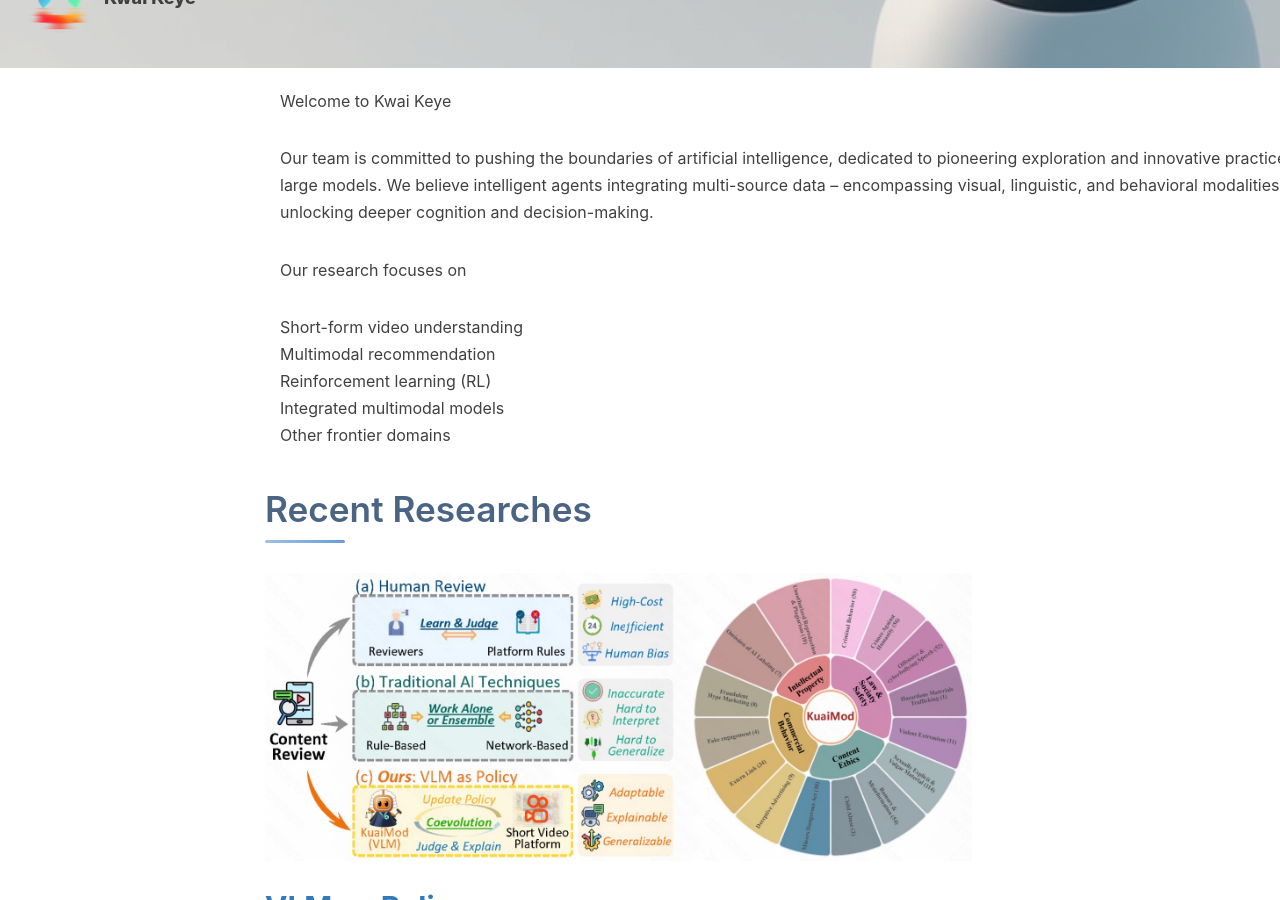
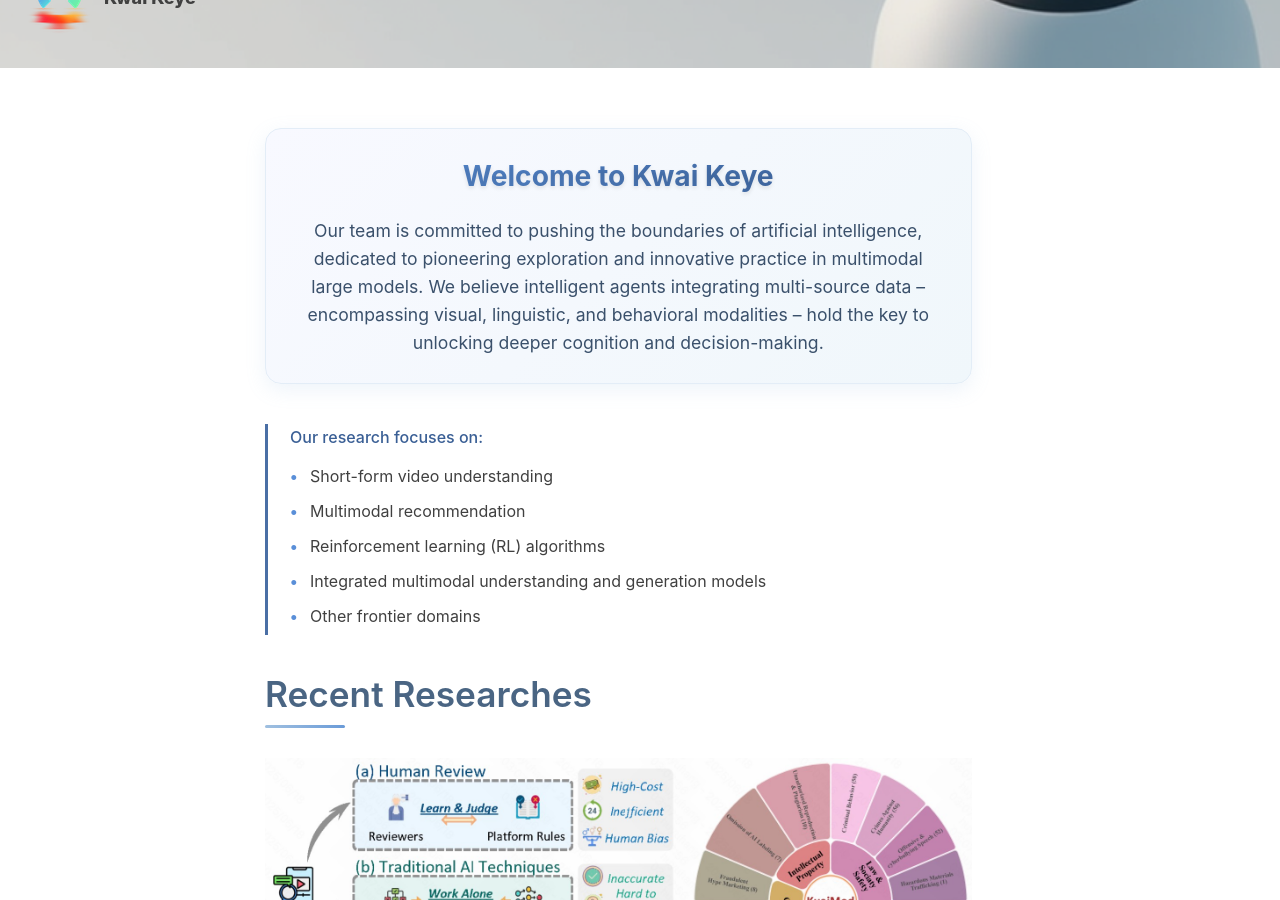
Before and after one commit to Kwai-Keye/kwai-keye.github.io, a Jekyll site: the page built from index.html, in a window 1280 px wide and 900 px high, scrolled down 350 px. Built offline with Jekyll 4.4.1, drawn with Linux system fonts in a browser that asks for light colours; nearby versions of some CDN libraries; the list of posts is cut into pages by our own code; comment, search, counter and statistics services are not loaded.

Commit message:
Update index.html

```diff
--- a/index.html
+++ b/index.html
@@ -3,49 +3,84 @@
 description: "Exploring AI Frontiers, Forging Multimodal Futures."
 ---
 
-<div class="container">
-    <!-- 欢迎区域 -->
-    <div class="welcome-card">
-        <div class="circle-top"></div>
-        <div class="circle-bottom"></div>
-
-        <span class="welcome-title">Welcome to Kwai Keye</span>
-
-        <p class="welcome-text">
-            Our team is committed to pushing the boundaries of artificial intelligence, dedicated to pioneering exploration and innovative practice in multimodal large models. We believe intelligent agents integrating multi-source data – encompassing visual, linguistic, and behavioral modalities – hold the key to unlocking deeper cognition and decision-making.
-        </p>
-
-        <div class="research-focus">
-            <p class="research-title">Our research focuses on</p>
-            <div class="research-grid">
-                <div class="research-item">
-                    <div class="research-bullet"></div>
-                    <span>Short-form video understanding</span>
-                </div>
-
-                <div class="research-item">
-                    <div class="research-bullet"></div>
-                    <span>Multimodal recommendation</span>
-                </div>
-
-                <div class="research-item">
-                    <div class="research-bullet"></div>
-                    <span>Reinforcement learning (RL)</span>
-                </div>
-
-                <div class="research-item">
-                    <div class="research-bullet"></div>
-                    <span>Integrated multimodal models</span>
-                </div>
-
-                <div class="research-item">
-                    <div class="research-bullet"></div>
-                    <span>Other frontier domains</span>
-                </div>
-            </div>
-        </div>
-    </div>
+<p style="
+  text-align: center;
+  max-width: 800px;
+  margin: 40px auto;
+  padding: 25px;
+  background: linear-gradient(135deg, #f8f9ff 0%, #f0f7fb 100%);
+  border-radius: 16px;
+  box-shadow: 0 6px 20px rgba(140, 180, 220, 0.15);
+  border: 1px solid #e3edf7;
+  color: #3a506b;
+  font-size: 1.1em;
+  line-height: 1.6;
+">
+  <span style="
+    display: block;
+    font-size: 1.6em;
+    font-weight: 700;
+    margin-bottom: 18px;
+    background: linear-gradient(45deg, #5a8fd8, #3a5f95);
+    -webkit-background-clip: text;
+    background-clip: text;
+    color: transparent;
+    text-shadow: 0 2px 4px rgba(0,0,0,0.1);
+">Welcome to Kwai Keye</span>
+  Our team is committed to pushing the boundaries of artificial intelligence, dedicated to pioneering exploration and innovative practice in multimodal large models. We believe intelligent agents integrating multi-source data – encompassing visual, linguistic, and behavioral modalities – hold the key to unlocking deeper cognition and decision-making.
+<div style="
+    padding-left: 22px;
+    border-left: 3px solid #4a6fa5;
+">
+  <p style="margin: 0 0 8px 0; font-weight: 500; color: #3a5f95;">Our research focuses on:</p>
+  <ul style="
+      margin: 0;
+      padding: 0;
+      list-style: none;
+  ">
+    <li style="padding: 4px 0; position: relative; padding-left: 20px;">
+      <span style="
+          position: absolute;
+          left: 0;
+          color: #5a8fd8;
+          font-weight: bold;
+      ">•</span> Short-form video understanding
+    </li>
+    <li style="padding: 4px 0; position: relative; padding-left: 20px;">
+      <span style="
+          position: absolute;
+          left: 0;
+          color: #5a8fd8;
+          font-weight: bold;
+      ">•</span> Multimodal recommendation
+    </li>
+    <li style="padding: 4px 0; position: relative; padding-left: 20px;">
+      <span style="
+          position: absolute;
+          left: 0;
+          color: #5a8fd8;
+          font-weight: bold;
+      ">•</span> Reinforcement learning (RL) algorithms
+    </li>
+    <li style="padding: 4px 0; position: relative; padding-left: 20px;">
+      <span style="
+          position: absolute;
+          left: 0;
+          color: #5a8fd8;
+          font-weight: bold;
+      ">•</span> Integrated multimodal understanding and generation models
+    </li>
+    <li style="padding: 4px 0; position: relative; padding-left: 20px;">
+      <span style="
+          position: absolute;
+          left: 0;
+          color: #5a8fd8;
+          font-weight: bold;
+      ">•</span> Other frontier domains
+    </li>
+  </ul>
 </div>
+</p>
 
 <h1 style="
   text-align: left;
```
